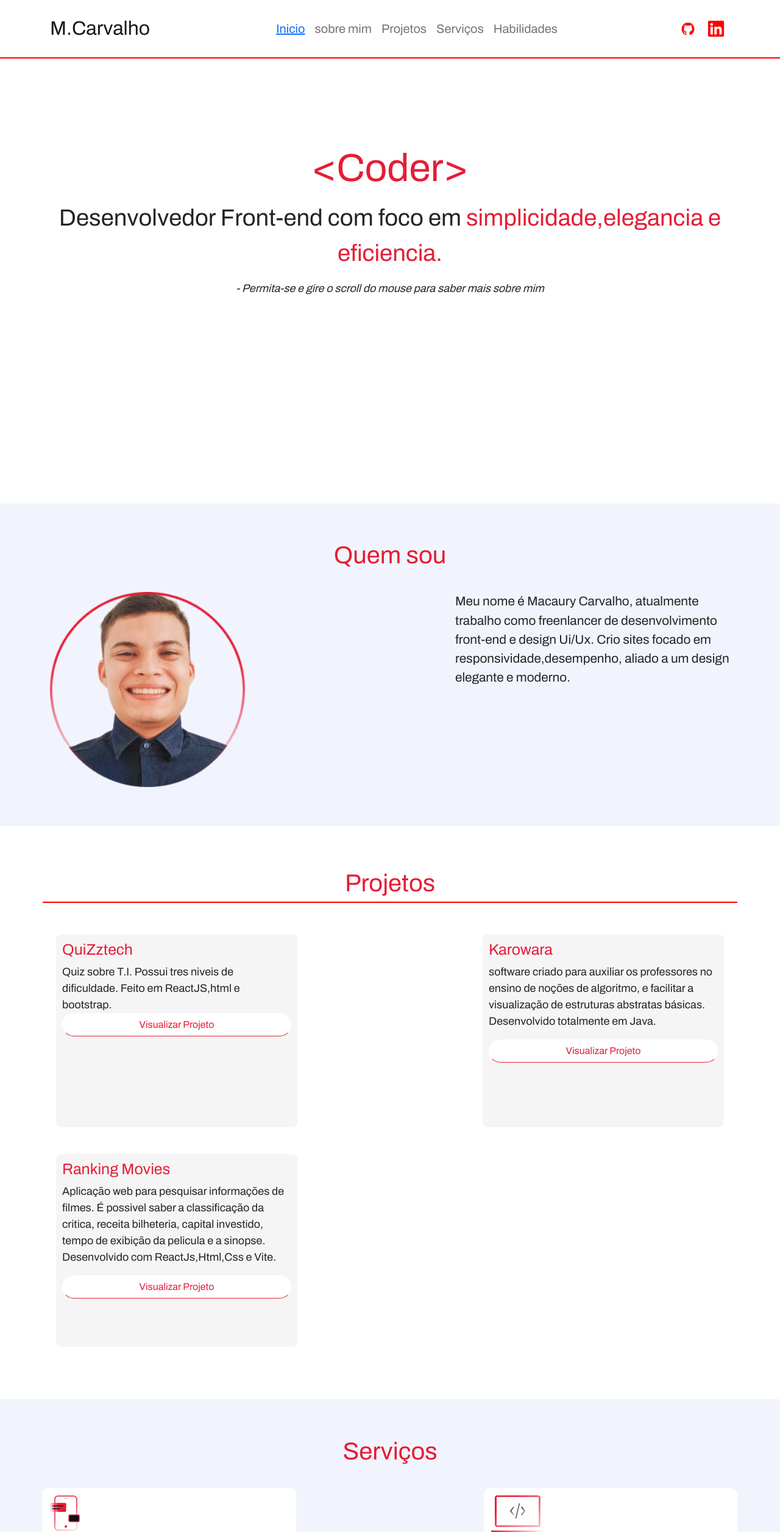
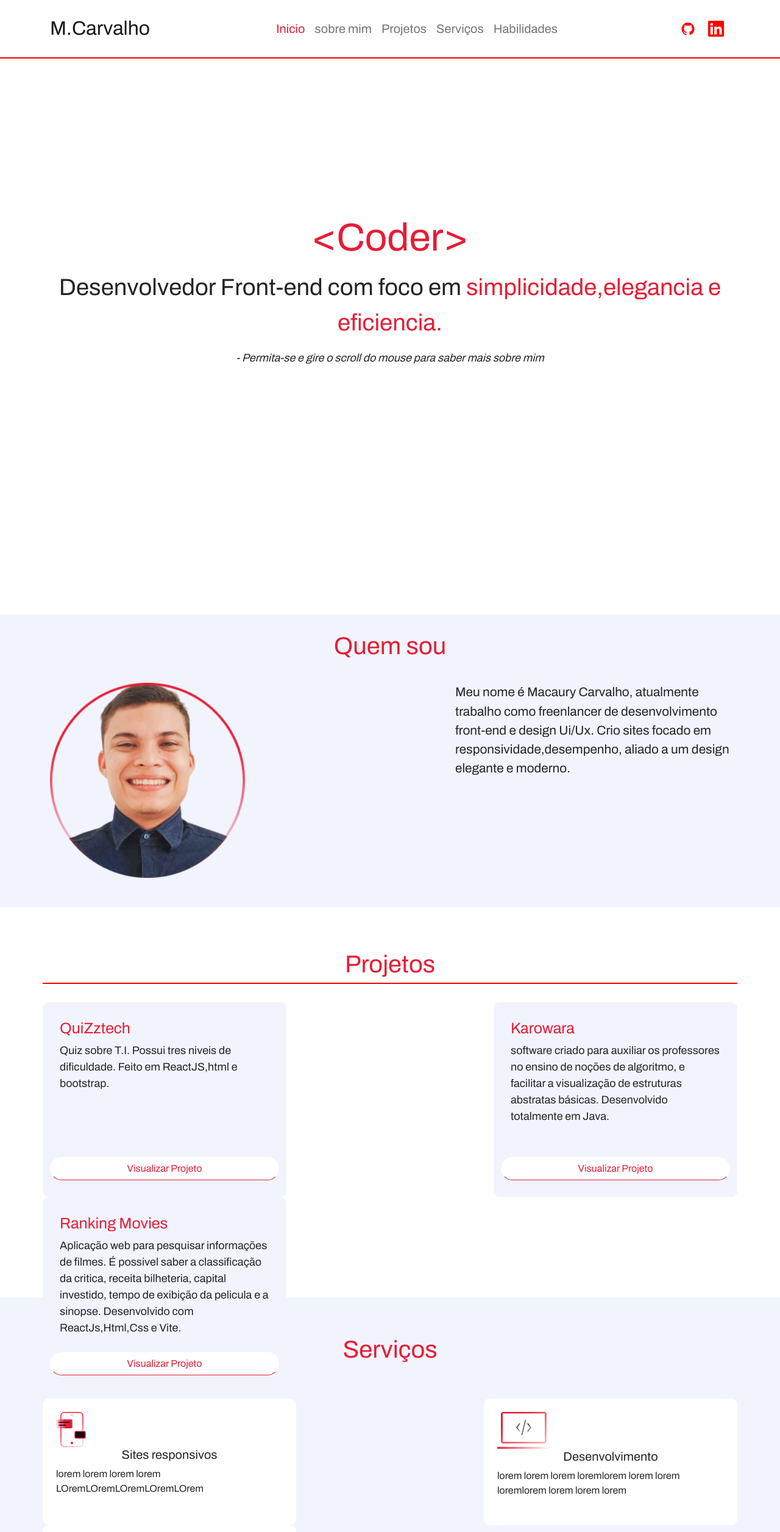
Before and after one commit to macaury/Portifolio, a React (Vite) app: page / in a window 1280 px wide. Shown: the top 2513 px of the page at 61% size. Built offline with nearby package versions, Linux system fonts and the light colour scheme.

Commit message:
update
correção offset dos links- navbar

ajuste de altura nas sections

correção da sobreposição dos cards

```diff
--- a/src/components/Barra_nav.jsx
+++ b/src/components/Barra_nav.jsx
@@ -85,7 +85,7 @@ const Barra_nav = () => {
                   to="habilidades"
                   spy={true}
                   smooth={true}
-                  offset={100}
+                  offset={0}
                   duration={500}
                 >
                   Habilidades
--- a/src/components/footer.jsx
+++ b/src/components/footer.jsx
@@ -3,6 +3,8 @@ import React from "react";
 import Col from "react-bootstrap/esm/Col";
 import Container from "react-bootstrap/esm/Container";
 import Row from "react-bootstrap/esm/Row";
+
+import tree_oak  from "../assets/images/tree_oak_footer.svg";
 
 function footer() {
   return (
@@ -21,8 +23,13 @@ function footer() {
                 </a>
               </span>
             </Col>
-            <Col>
-              <span>{" Powered by {}"}</span>
+            <Col className="mb-2">
+              <div>
+                {" Powered by "}
+                <span style={{color : "red"}}>
+                  {"{ Oak }"}
+                  </span>
+              </div>
             </Col>
           </Row>
         </Container>
--- a/src/components/inicio.jsx
+++ b/src/components/inicio.jsx
@@ -10,11 +10,11 @@ function titulo() {
   return (
     <>
       <div id="inicio"  style={{paddingBottom: "2%"}}>
-        <Container className="box_inicio">
+        <Container >
           <Row className="  justify-content-md-between">
             <div
               className="coder text-center"
-              style={{ marginTop: "20%", marginBottom: "5px" }}
+              style={{ marginTop: "30%", marginBottom: "5px" }}
             >
               <span>{"<Coder>"}</span>
             </div>
--- a/src/components/projetos.jsx
+++ b/src/components/projetos.jsx
@@ -10,7 +10,7 @@ import { DiJava } from "react-icons/di";
 function projetos() {
   return (
     <>
-      <div id="projetos" className="height_general">
+      <div id="projetos" className="height_general ">
         <Container>
           <Row className="justify-content-md-between">
             <span
@@ -24,8 +24,8 @@ function projetos() {
               Projetos
             </span>
 
-            <div className="card_sty">
-              <Card.Body >
+            <Card className="card_sty">
+              <Card.Body>
                 <Card.Title className="mb-2 card_ti">QuiZztech</Card.Title>
                 <Card.Text className="text_card">
                   <span>
@@ -36,14 +36,14 @@ function projetos() {
               </Card.Body>
 
               <Button
-                  className="visu_proj "
+                className="mb-3 visu_proj "
                 href="https://pedrocslucas.github.io/quizz-tech-site/"
                 target="_blank"
               >
                 Visualizar Projeto
               </Button>
-            </div>
-            <div className="card_sty">
+            </Card>
+            <Card className="card_sty">
               <Card.Body className="body_card">
                 <Card.Title className="mb-2 card_ti">Karowara</Card.Title>
                 <Card.Text className="text_card">
@@ -54,6 +54,7 @@ function projetos() {
                     Java.
                   </span>
                 </Card.Text>
+              </Card.Body>
               <Button
                 className="mb-3 visu_proj "
                 variant="dark"
@@ -61,10 +62,9 @@ function projetos() {
               >
                 Visualizar Projeto
               </Button>
-              </Card.Body>
-            </div>
+            </Card>
 
-            <div className="card_sty">
+            <Card className="card_sty">
               <Card.Body className="body_card">
                 <Card.Title className="mb-2 card_ti">Ranking Movies</Card.Title>
                 <Card.Text className="text_card">
@@ -75,11 +75,11 @@ function projetos() {
                     e a sinopse. Desenvolvido com ReactJs,Html,Css e Vite.
                   </span>
                 </Card.Text>
+              </Card.Body>
               <Button className="mb-3 visu_proj " variant="dark">
                 Visualizar Projeto
               </Button>
-              </Card.Body>
-            </div>
+            </Card>
           </Row>
         </Container>
       </div>
--- a/src/components/servicos.jsx
+++ b/src/components/servicos.jsx
@@ -15,12 +15,12 @@ function servicos() {
         <Container>
           <Row
             className="justify-content-md-between habilidades"
-            style={{ paddingTop: "5%", paddingBottom: "5%" }}
+            style={{ paddingTop: "5%"}}
           >
             <span
               className="titulo_hab text-center "
               style={{
-                marginBottom: "30px",
+                marginBottom: "50px",
                 fontWeight: "600",
                 fontSize: "2.5rem",
               }}
@@ -28,9 +28,9 @@ function servicos() {
               Serviços
             </span>
 
-            <div className="card_serv">
+            <Card className="card_serv">
                 <div>
-                  <img src={cell_phone} alt="" />
+                  <img src={cell_phone} alt="Celular" />
                 </div>
                 <Card.Title className="mb-2 text-center">
                   Sites responsivos
@@ -38,11 +38,11 @@ function servicos() {
                 <Card.Text className="text-justify">
                   lorem lorem lorem lorem LOremLOremLOremLOremLOrem
                 </Card.Text>
-            </div>
+            </Card>
 
-            <div className="card_serv" style={{ background: "white" }}>
+            <Card className="card_serv" style={{ background: "white" }}>
                 <div>
-                  <img src={computer} alt="" />
+                  <img src={computer} alt="Computador" />
                 </div>
                 <Card.Title className="mb-2 text-center">
                   Desenvolvimento
@@ -53,11 +53,11 @@ function servicos() {
                     lorem lorem
                   </span>
                 </Card.Text>
-            </div>
+            </Card>
 
-            <div className="card_serv">
+            <Card className="card_serv">
               <div>
-                <img src={design} alt="" />
+                <img src={design} alt="Caneta_antiga" />
               </div>
               <Card.Title className="mb-2 text-center">
                 Design moderno
@@ -66,7 +66,7 @@ function servicos() {
                 lorem lorem lorem loremlorem lorem lorem loremlorem lorem lorem
                 loremlorem lorem lorem lorem
               </Card.Text>
-            </div>
+            </Card>
           </Row>
         </Container>
       </div>
--- a/src/components/sobre_mim.jsx
+++ b/src/components/sobre_mim.jsx
@@ -11,7 +11,7 @@ function quemSou() {
     <>
       <div id="sobre_mim" className="bg_projetos">
         <Container>
-          <Row style={{ paddingTop: "5%" }}>
+          <Row style={{ paddingTop: "2%" }}>
             <span
               className="titulo_hab text-center "
               style={{
--- a/src/css/index.css
+++ b/src/css/index.css
@@ -13,18 +13,21 @@
   background-color: white;
 }
 
-.Barra_navegacao span:hover {
-  border-bottom: solid 2px rgb(251, 72, 72);
+.active{
+  color: #e51d36;
   cursor: pointer;
-  transition-duration: 1s;
+  transition-duration: 0.7s;
+  text-decoration: none;
+}
+.titulo_hab{
+  color:#e51d36;
 }
 
 .titulo p span,
-.titulo_hab,
-.Barra_navegacao span:hover,
 .coder span {
   color: #e51d36;
 }
+
 
 .cite_scroll {
   font-size: 18px;
@@ -73,12 +76,12 @@
 .card_sty {
   width: 25rem;
   height: 20rem;
-  margin: 20px;
-background-color: whitesmoke;
+  background-color: #f2f4fd;
+  border: solid 2px #f2f4fd;
   padding: 10px;
   border-radius: 10px;
   transition: all 0.8s;
-  border: solid 2px white;
+  position: inherit;
 }
 
 .card_sty p {
@@ -90,12 +93,13 @@ background-color: whitesmoke;
   color: #e51d36;
 }
 
-.box_inicio {
-  min-height: 50rem;
+#inicio {
+  height: 63rem;
+  background-color: white;
 }
 .teste_bg,
 .card_sty,
-.Barra_navegacao span,
+.active
 .visu_proj {
   transition: all 0.5s;
 }
@@ -107,15 +111,20 @@ background-color: whitesmoke;
   transform: scale(1.3);
 }
 
+#servicos{
+  height: 35rem;
+}
+
 .bg_projetos {
   background-color: #f2f4fd;
-  height: 20%;
+  height: 30rem;
   padding-bottom: 5%;
 }
 
 .footer {
   padding-top: 1rem;
-  height: 3rem;
+  padding-bottom: 1rem;
+  height: 3.5rem;
   background-color: #f2f4fd;
 }
 .footer a {
@@ -144,13 +153,19 @@ background-color: whitesmoke;
   width: 100%;
 }
 
+/*Estilo Cards section Serviços*/
+
 .card_serv {
   width: 26rem;
-  padding: 10px;
+  height: 13rem;
+  padding: 20px;
   border-radius: 10px;
   transition: all 0.8s;
   border: solid 2px white;
   background-color: white;
+  position: inherit;
+
+
 }
 
 .card_serv:hover {
@@ -161,7 +176,7 @@ background-color: whitesmoke;
 }
 
 .height_general {
-  height: 20%;
+  height: 40rem;
   padding-bottom: 5%;
   padding-top: 5%;
 }
```
Also changed, not shown: src/assets/images/tree_oak_footer.svg (added). Lines whose indentation alone changed are shown as unchanged.
